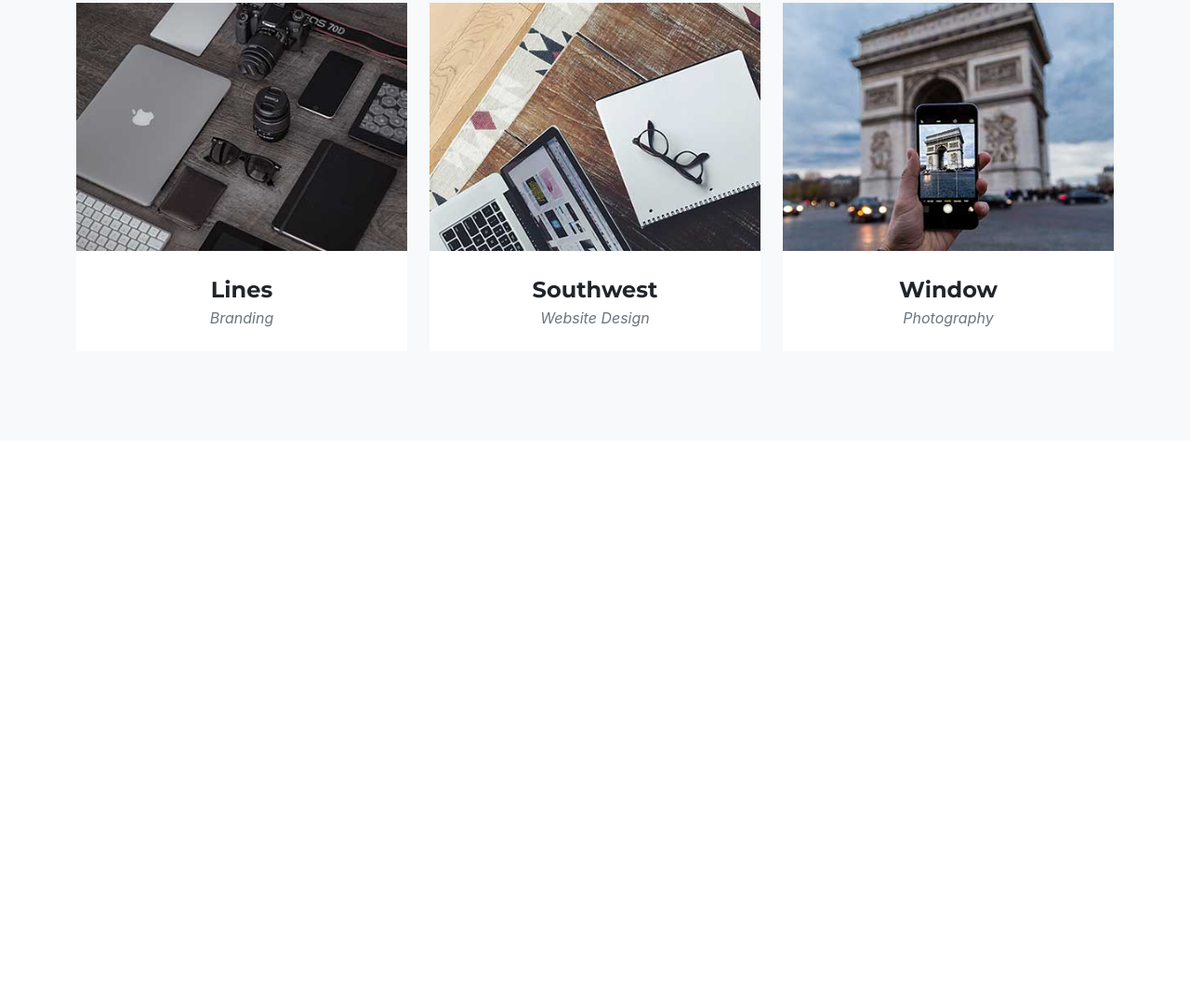
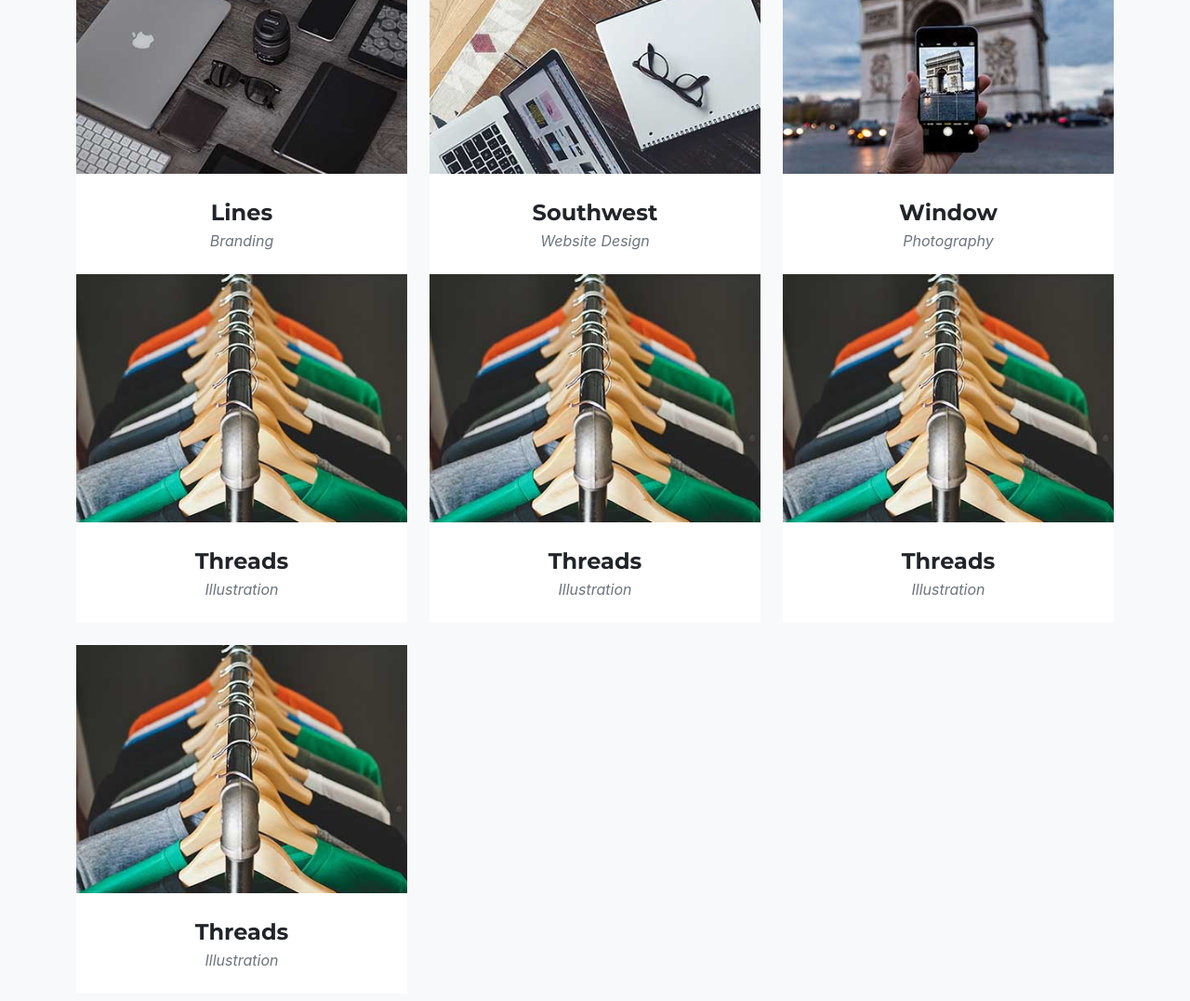
Before and after one commit to saiss1/ICS4U-Portfolio, a plain HTML site: page index.html in a window 1280 px wide. Shown: the part 1384-2461 px from the top of the page at 93% size. Before the commit the page ends 1858 px from the top, so only its background shows below. Drawn offline with nearby package versions, Linux system fonts and the light colour scheme; a web font is replaced by a local one.

```diff
--- a/index.html
+++ b/index.html
@@ -41,7 +41,6 @@
             <div class="container">
                 <div class="text-center">
                     <h2 class="section-heading text-uppercase">Portfolio</h2>
-                    <h3 class="section-subheading text-muted">Lorem ipsum dolor sit amet consectetur.</h3>
                 </div>
                 <div class="row">
                     <div class="col-lg-4 col-sm-6 mb-4">
@@ -125,6 +124,62 @@
                             <div class="portfolio-caption">
                                 <div class="portfolio-caption-heading">Window</div>
                                 <div class="portfolio-caption-subheading text-muted">Photography</div>
+                            </div>
+                        </div>
+                    </div>
+                    <div class="col-lg-4 col-sm-6 mb-4">
+                        <div class="portfolio-item">
+                            <a class="portfolio-link" data-toggle="modal" href="#portfolioModal1">
+                                <div class="portfolio-hover">
+                                    <div class="portfolio-hover-content"><i class="fas fa-plus fa-3x"></i></div>
+                                </div>
+                                <img class="img-fluid" src="assets/img/portfolio/01-thumbnail.jpg" alt="" />
+                            </a>
+                            <div class="portfolio-caption">
+                                <div class="portfolio-caption-heading">Threads</div>
+                                <div class="portfolio-caption-subheading text-muted">Illustration</div>
+                            </div>
+                        </div>
+                    </div>
+                    <div class="col-lg-4 col-sm-6 mb-4">
+                        <div class="portfolio-item">
+                            <a class="portfolio-link" data-toggle="modal" href="#portfolioModal1">
+                                <div class="portfolio-hover">
+                                    <div class="portfolio-hover-content"><i class="fas fa-plus fa-3x"></i></div>
+                                </div>
+                                <img class="img-fluid" src="assets/img/portfolio/01-thumbnail.jpg" alt="" />
+                            </a>
+                            <div class="portfolio-caption">
+                                <div class="portfolio-caption-heading">Threads</div>
+                                <div class="portfolio-caption-subheading text-muted">Illustration</div>
+                            </div>
+                        </div>
+                    </div>
+                    <div class="col-lg-4 col-sm-6 mb-4">
+                        <div class="portfolio-item">
+                            <a class="portfolio-link" data-toggle="modal" href="#portfolioModal1">
+                                <div class="portfolio-hover">
+                                    <div class="portfolio-hover-content"><i class="fas fa-plus fa-3x"></i></div>
+                                </div>
+                                <img class="img-fluid" src="assets/img/portfolio/01-thumbnail.jpg" alt="" />
+                            </a>
+                            <div class="portfolio-caption">
+                                <div class="portfolio-caption-heading">Threads</div>
+                                <div class="portfolio-caption-subheading text-muted">Illustration</div>
+                            </div>
+                        </div>
+                    </div>
+                    <div class="col-lg-4 col-sm-6 mb-4">
+                        <div class="portfolio-item">
+                            <a class="portfolio-link" data-toggle="modal" href="#portfolioModal1">
+                                <div class="portfolio-hover">
+                                    <div class="portfolio-hover-content"><i class="fas fa-plus fa-3x"></i></div>
+                                </div>
+                                <img class="img-fluid" src="assets/img/portfolio/01-thumbnail.jpg" alt="" />
+                            </a>
+                            <div class="portfolio-caption">
+                                <div class="portfolio-caption-heading">Threads</div>
+                                <div class="portfolio-caption-subheading text-muted">Illustration</div>
                             </div>
                         </div>
                     </div>
```
